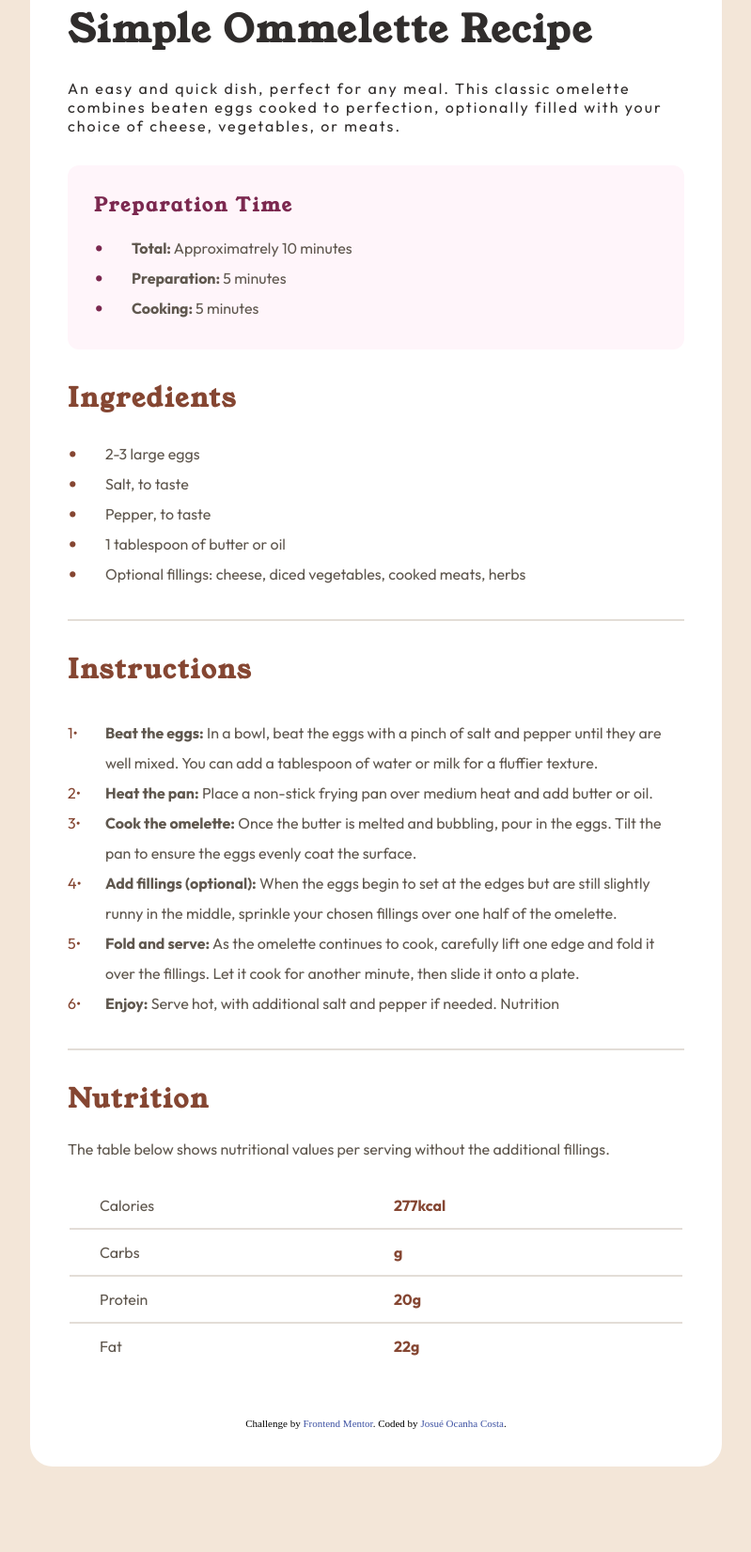
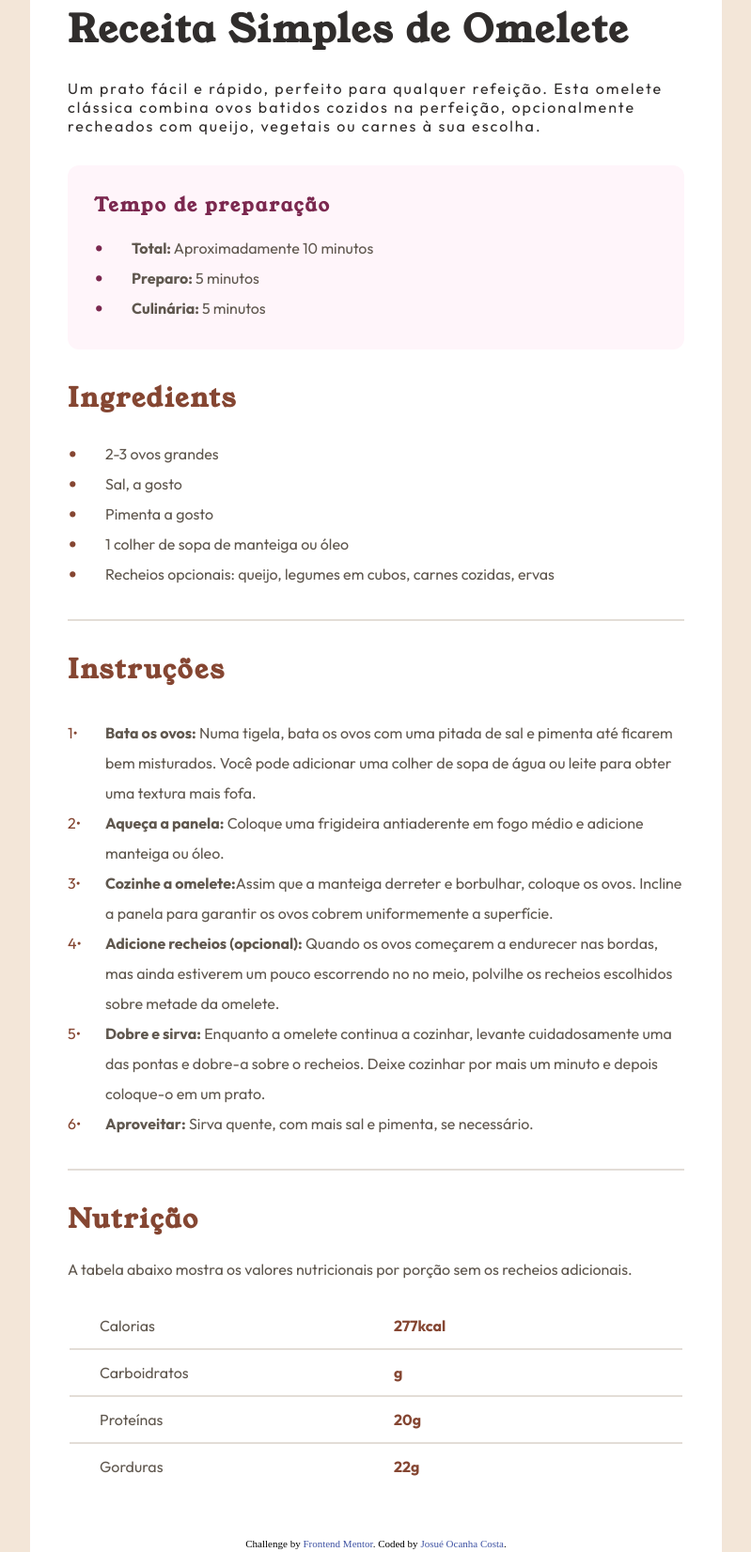
Before and after one commit to JosueCosta2023/PersonalQuest-recipe-page, a plain HTML site: page index.html in a window 1280 px wide. Shown: the part 500-2152 px from the top of the page at 94% size, without its empty margins (240-1039 px from the left). Drawn offline with Linux system fonts and the light colour scheme.

Commit message:
upgrade end

```diff
--- a/index.html
+++ b/index.html
@@ -17,64 +17,66 @@
       <div class="content-page">
           <div class="banner">
           </div>
-          <h2 class="principal-title">Simple Ommelette Recipe</h2>
-          <p class="principal-text">An easy and quick dish, perfect for any meal. This classic omelette combines beaten eggs cooked to perfection, optionally filled with your choice of cheese, vegetables, or meats.</p>
+          <h2 class="principal-title">Receita Simples de Omelete</h2>
+          <p class="principal-text">Um prato fácil e rápido, perfeito para qualquer refeição. Esta omelete clássica combina ovos batidos cozidos na perfeição, opcionalmente recheados com queijo, vegetais ou carnes à sua escolha.</p>
           <ul class="list-preparation">
-            <h2 class="prepar-title">Preparation Time</h2>
-            <li><span class="key">Total:</span> Approximatrely 10 minutes</li>
-            <li><span class="key">Preparation: </span> 5 minutes</li>
-            <li><span class="key">Cooking: </span>5 minutes</li>
+            <h2 class="prepar-title">Tempo de preparação</h2>
+            <li><span class="key">Total:</span> Aproximadamente 10 minutos</li>
+            <li><span class="key">Preparo: </span> 5 minutos</li>
+            <li><span class="key">Culinária: </span>5 minutos</li>
           </ul>
 
           <ul class="list-itens">
             <h2 class="title">Ingredients</h2>
-            <li>2-3 large eggs</li>
-            <li>Salt, to taste</li>
-            <li>Pepper, to taste</li>
-            <li>1 tablespoon of butter or oil</li>
-            <li> Optional fillings: cheese, diced vegetables, cooked meats, herbs</li>
+            <li>2-3 ovos grandes</li>
+            <li>Sal, a gosto</li>
+            <li>Pimenta a gosto</li>
+            <li>1 colher de sopa de manteiga ou óleo</li>
+            <li>Recheios opcionais: queijo, legumes em cubos, carnes cozidas, ervas</li>
           </ul>
 
           <ol class="list-instruction">
-            <h2 class="title">Instructions</h2>
-            <li><span>Beat the eggs:</span>  In a bowl, beat the eggs with a pinch of salt and pepper until they are well mixed.
-              You can add a tablespoon of water or milk for a fluffier texture.</li>
+            <h2 class="title">Instruções</h2>
+            <li><span>Bata os ovos:</span> Numa tigela, bata os ovos com uma pitada de sal e pimenta até ficarem bem misturados.
+              Você pode adicionar uma colher de sopa de água ou leite para obter uma textura mais fofa. </li>
 
-            <li><span>Heat the pan:</span>  Place a non-stick frying pan over medium heat and add butter or oil.</li>
-            <li><span>Cook the omelette:</span>  Once the butter is melted and bubbling, pour in the eggs. Tilt the pan to ensure
-              the eggs evenly coat the surface.</li>
-            <li><span>Add fillings (optional):</span>  When the eggs begin to set at the edges but are still slightly runny in the
-              middle, sprinkle your chosen fillings over one half of the omelette.</li>
-            <li><span>Fold and serve:</span>  As the omelette continues to cook, carefully lift one edge and fold it over the
-              fillings. Let it cook for another minute, then slide it onto a plate.</li>
-            <li><span>Enjoy:</span>  Serve hot, with additional salt and pepper if needed.
+            <li><span>Aqueça a panela:</span> Coloque uma frigideira antiaderente em fogo médio e adicione manteiga ou óleo.</li>
 
-              Nutrition</li>
+            <li><span>Cozinhe a omelete:</span>Assim que a manteiga derreter e borbulhar, coloque os ovos. Incline a panela para garantir
+              os ovos cobrem uniformemente a superfície.</li>
+
+            <li><span>Adicione recheios (opcional):</span> Quando os ovos começarem a endurecer nas bordas, mas ainda estiverem um pouco escorrendo no
+              no meio, polvilhe os recheios escolhidos sobre metade da omelete.</li>
+
+            <li><span>Dobre e sirva:</span>  Enquanto a omelete continua a cozinhar, levante cuidadosamente uma das pontas e dobre-a sobre o
+              recheios. Deixe cozinhar por mais um minuto e depois coloque-o em um prato.</li>
+
+            <li><span>Aproveitar:</span>  Sirva quente, com mais sal e pimenta, se necessário.</li>
           </ol>
 
           <div class="nutrition">
-              <h2 class="title">Nutrition</h2>
-              <p class="text">The table below shows nutritional values per serving without the additional fillings.</p>
+              <h2 class="title">Nutrição</h2>
+              <p class="text">A tabela abaixo mostra os valores nutricionais por porção sem os recheios adicionais.</p>
 
               <table>
                 <tbody>
                   <tr>
-                    <td> Calories</td>
+                    <td> Calorias</td>
                     <td>277kcal</td>
                   </tr>
 
                   <tr>
-                    <td>Carbs</td>
+                    <td>Carboidratos</td>
                     <td>g</td>
                   </tr>
 
                   <tr>
-                    <td>Protein</td>
+                    <td>Proteínas</td>
                     <td>20g</td>
                   </tr>
 
                   <tr>
-                    <td>Fat</td>
+                    <td>Gorduras</td>
                     <td>22g</td>
                   </tr>
                 </tbody>
```
Also changed, not shown: assets/images/desktop-design.jpg (renamed from design/desktop-design.jpg), design/text.txt (renamed from text.txt), 4 other files.
